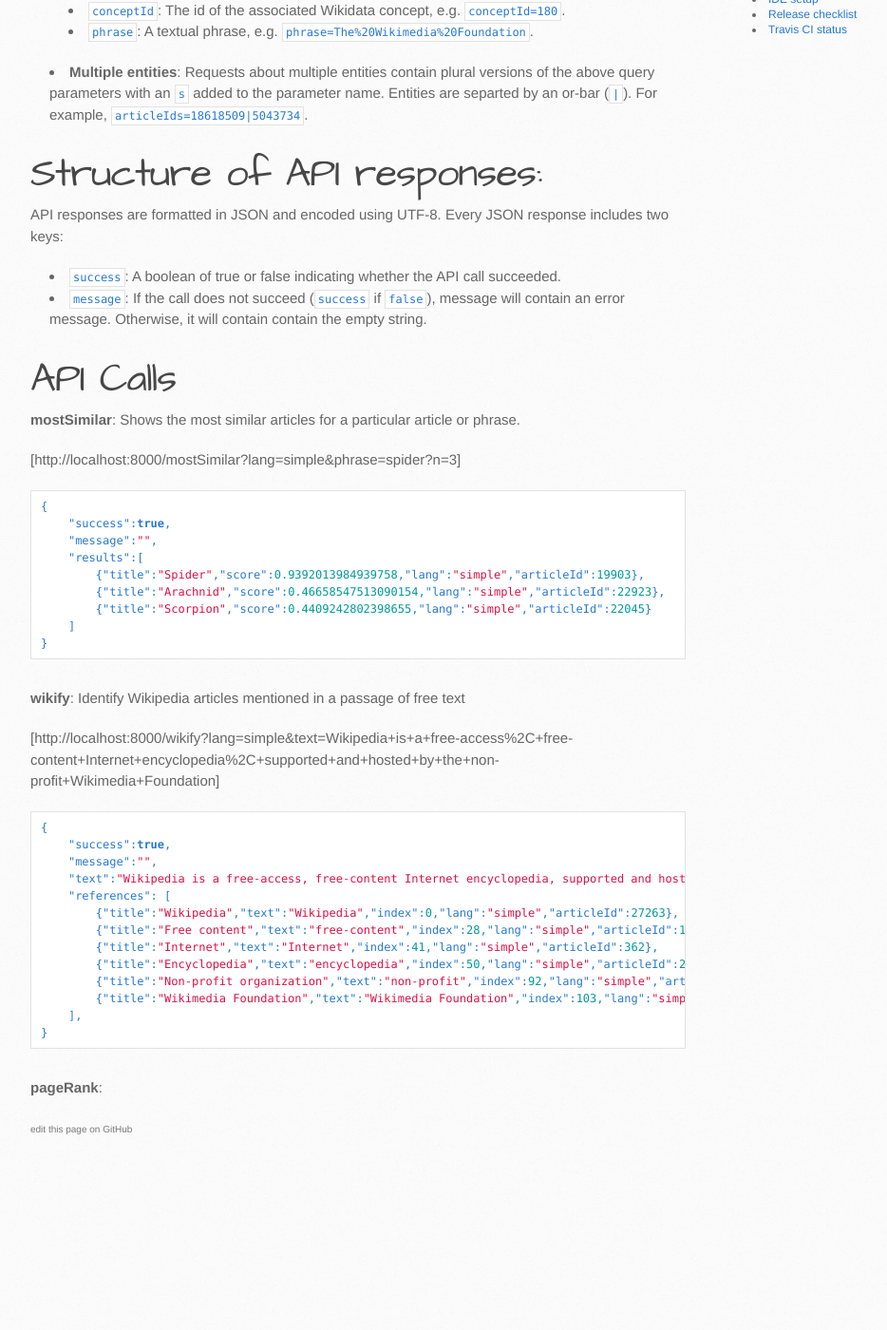
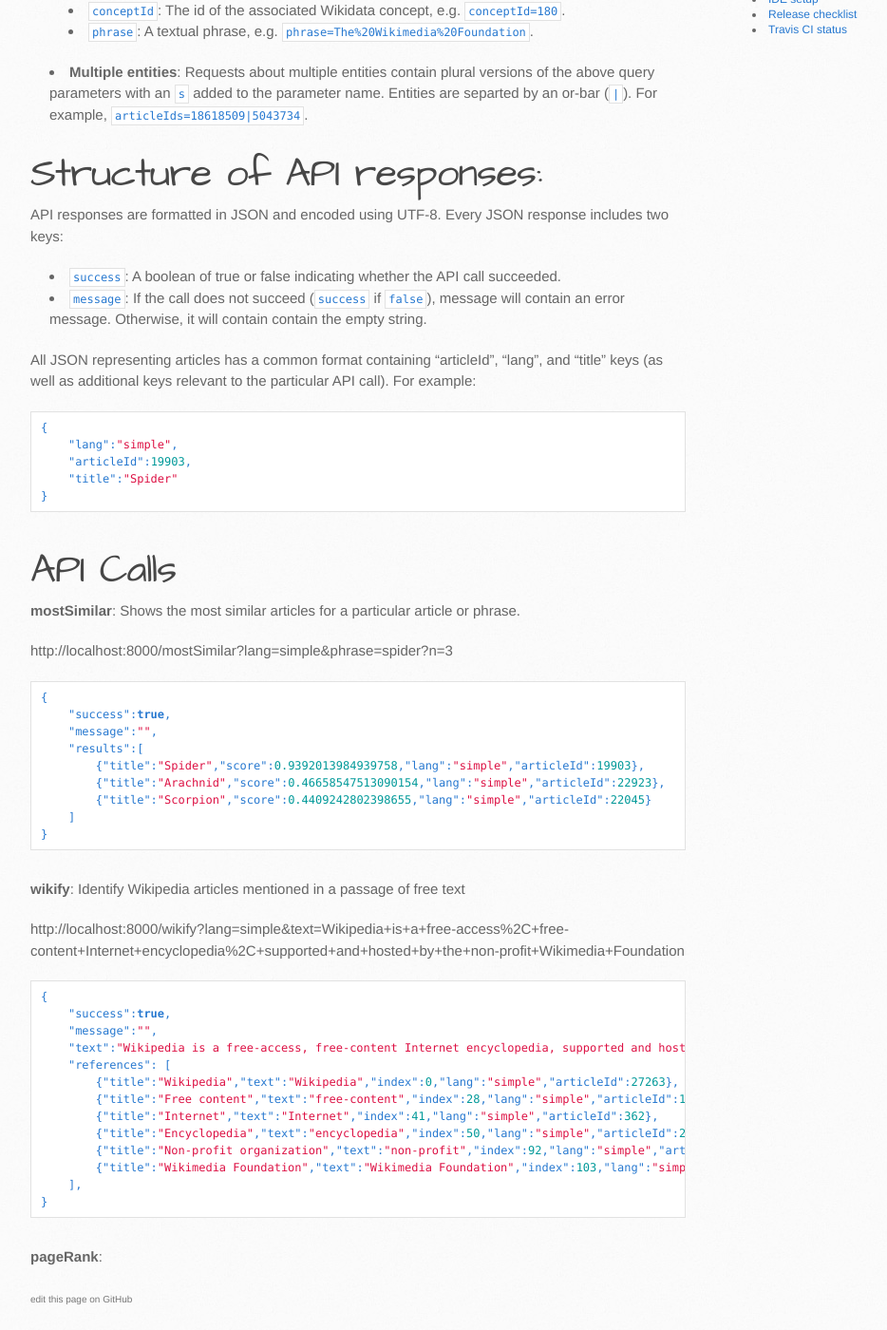
Before and after one commit to shilad/wikibrain, a Jekyll site: the page built from tutorial/web-api.md, in a window 1280 px wide and 1400 px high, scrolled down 845 px. Shown: the whole window at 95% size, without its empty margins (138-1072 px from the left). Built offline with Jekyll 4.4.1, drawn with Linux system fonts in a browser that asks for light colours; nearby versions of some CDN libraries; Markdown is read by kramdown in place of the engine named in the settings; before the commit the page ends 2066 px from its top, so only the background shows below that.

Commit message:
Update web-api.md

````diff
--- a/tutorial/web-api.md
+++ b/tutorial/web-api.md
@@ -38,11 +38,21 @@ API responses are formatted in JSON and encoded using UTF-8. Every JSON response
  * `success`: A boolean of true or false indicating whether the API call succeeded.
  * `message`: If the call does not succeed (`success` if `false`), message will contain an error message. Otherwise, it will contain contain the empty string.
 
+All JSON representing articles has a common format containing "articleId", "lang", and "title" keys (as well as additional keys relevant to the particular API call). For example:
+
+```json
+{
+    "lang":"simple",
+    "articleId":19903,
+    "title":"Spider"
+}
+```
+
 # API Calls
 
 **mostSimilar**: Shows the most similar articles for a particular article or phrase.
 
-[http://localhost:8000/mostSimilar?lang=simple&phrase=spider?n=3]
+http://localhost:8000/mostSimilar?lang=simple&phrase=spider?n=3
 
 ```json
 {
@@ -57,7 +67,7 @@ API responses are formatted in JSON and encoded using UTF-8. Every JSON response
 ```
 **wikify**: Identify Wikipedia articles mentioned in a passage of free text
 
-[http://localhost:8000/wikify?lang=simple&text=Wikipedia+is+a+free-access%2C+free-content+Internet+encyclopedia%2C+supported+and+hosted+by+the+non-profit+Wikimedia+Foundation]
+http://localhost:8000/wikify?lang=simple&text=Wikipedia+is+a+free-access%2C+free-content+Internet+encyclopedia%2C+supported+and+hosted+by+the+non-profit+Wikimedia+Foundation
 
 ```json
 {
````
